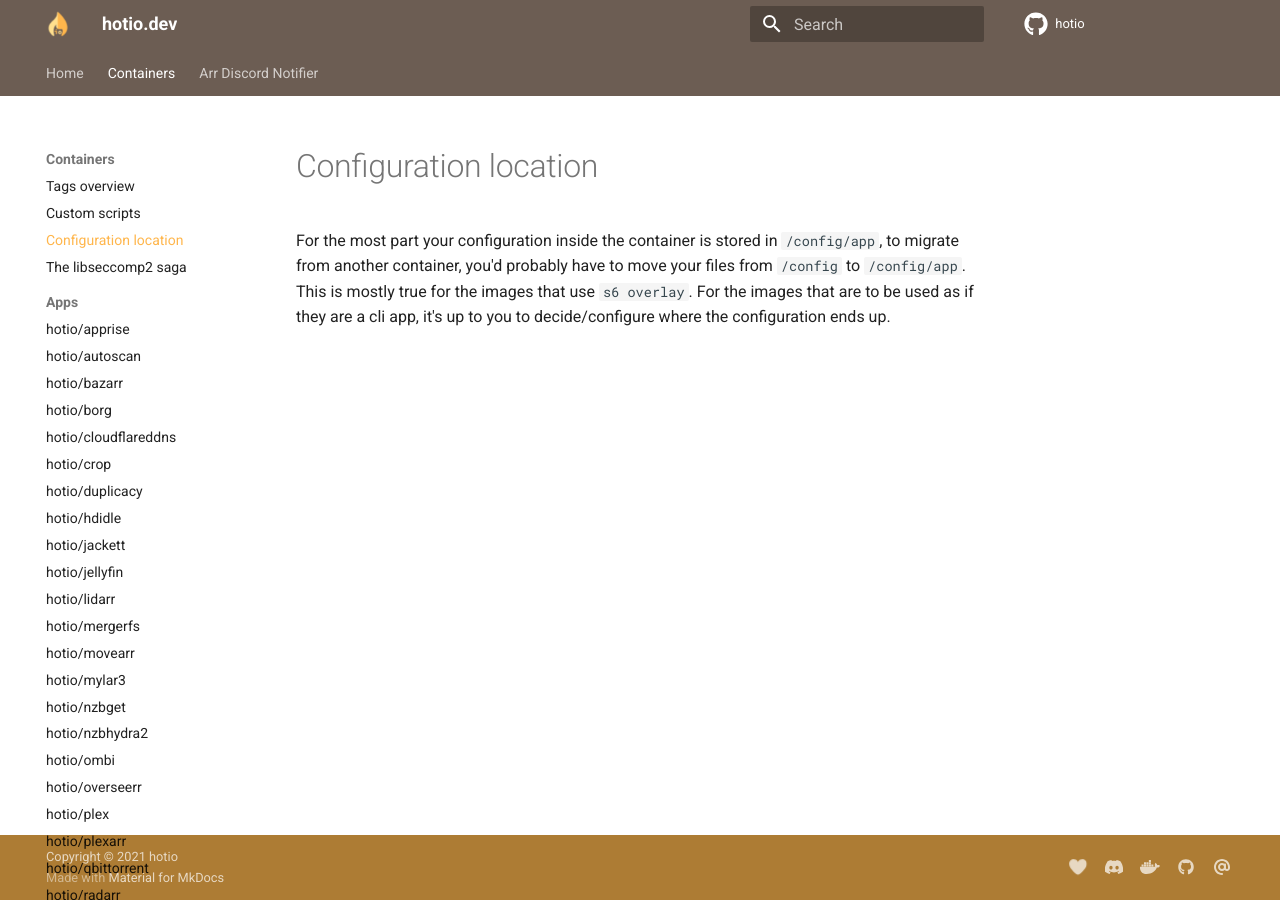
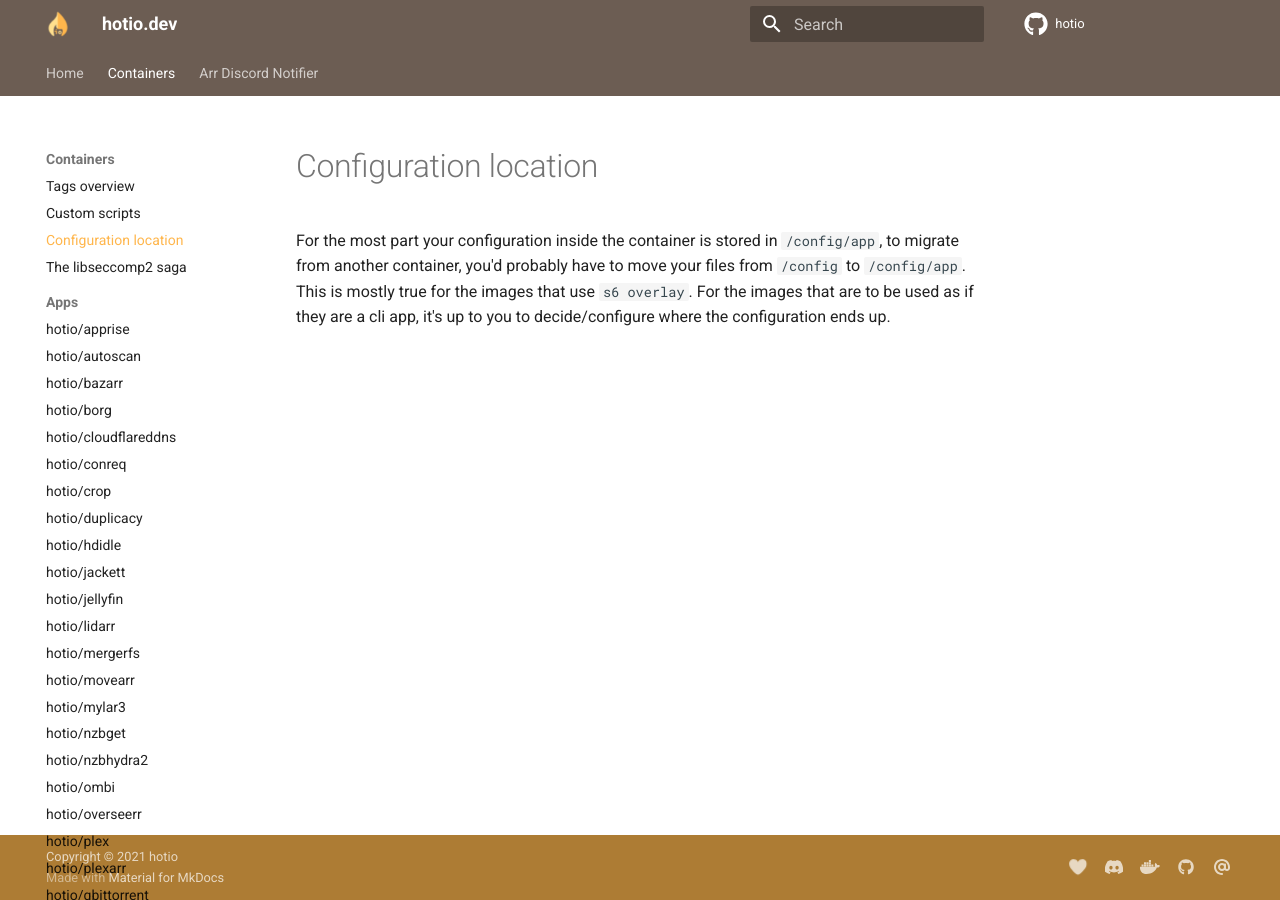
Before and after one commit to hotio/website, an MkDocs documentation site: the page built from docs/configuration-location.md, in a window 1280 px wide. Built offline with MkDocs 1.6.1 and Material for MkDocs 9.7.7, drawn with Linux system fonts in a browser that asks for light colours.

Commit message:
fix index

```diff
--- a/mkdocs.yml
+++ b/mkdocs.yml
@@ -82,6 +82,7 @@
     - hotio/bazarr: containers/bazarr.md
     - hotio/borg: containers/borg.md
     - hotio/cloudflareddns: containers/cloudflareddns.md
+    - hotio/conreq: containers/conreq.md
     - hotio/crop: containers/crop.md
     - hotio/duplicacy: containers/duplicacy.md
     - hotio/hdidle: containers/hdidle.md
```
